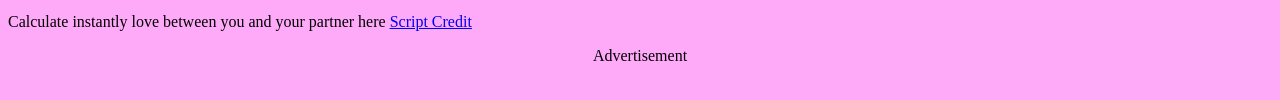
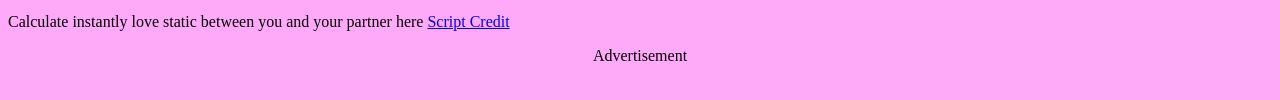
Before and after one commit to wizular/lovecalculator, a plain HTML site: page index.html in a window 1280 px wide. Shown: the part 366-466 px from the top of the page. Drawn offline with Linux system fonts and the light colour scheme.

Commit message:
Update index.html

```diff
--- a/index.html
+++ b/index.html
@@ -26,7 +26,7 @@
      <button  onClick="magicHappens()" id="compute">CALCULATE</button>
      <p id="resultLabel" hidden></p>
    </div>
-     <p> Calculate instantly love between you and your partner here <a href="https://codepen.io/e-girl" target="_blank">Script Credit </a></p>
+     <p> Calculate instantly love static between you and your partner here <a href="https://codepen.io/e-girl" target="_blank">Script Credit </a></p>
      <center>Advertisement</center>
  </body>
 </html>
```
